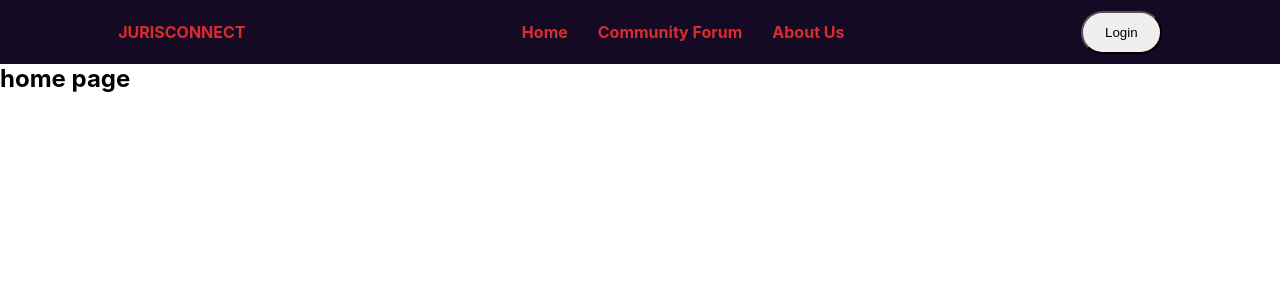
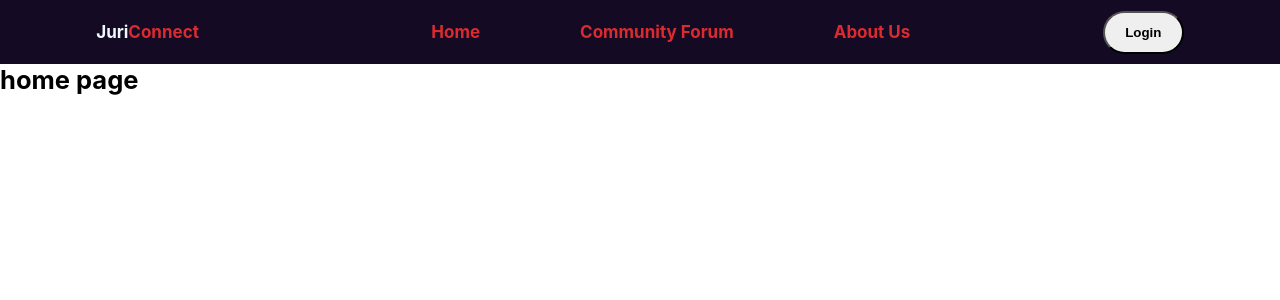
Before and after one commit to JayaruPerera/Juris_Connect, a React (Create React App) app in the folder juris_connect/: page /home in a window 1280 px wide. Shown: the top 300 px of the page. Built offline with nearby package versions, Linux system fonts and the light colour scheme.

Commit message:
button hover done

```diff
--- a/juris_connect/src/components/Header/navbar.css
+++ b/juris_connect/src/components/Header/navbar.css
@@ -7,7 +7,7 @@ html {
     font-size: 62.5%;
 }
 body {
-    font-size: 1.6rem;
+    font-size: 1.7rem;
 }
 li {
     list-style: none;
@@ -25,15 +25,20 @@ a {
     height: 8vh;
     background: #140A24;
 }
+.nav_brand span {
+    color: aliceblue;
+}
 .nav_brand {
-    text-transform: uppercase;
+    text-transform: none;
+
+
 
 }
 .nav_menu {
     display: flex;
     align-items: center;
     justify-content: space-around;
-    gap: 3rem;
+    gap: 10rem;
 }
 .nav_toggler div {
     width: 2.5rem;
@@ -71,6 +76,7 @@ a {
     height: 43px;
     width: 81px;
     gap: 10px;
+    font-weight: bold;
 
 }
 .nav_active {
--- a/juris_connect/src/components/Header/navbar.jsx
+++ b/juris_connect/src/components/Header/navbar.jsx
@@ -13,7 +13,7 @@ function Navbar() {
 
     return (
         <nav className="nav">
-            <a href="#" className="nav_brand">JURISCONNECT</a>
+            <a href="#" className="nav_brand"><span>Juri</span>Connect</a>
             <ul className={active}>
                 <li className="nav_item"><a href="Home" className="nav_link">Home</a></li>
                 <li className="nav_item"><a href="Legalcon" className="nav_link">Community Forum</a></li>
--- a/juris_connect/src/pages/Legalcon.css
+++ b/juris_connect/src/pages/Legalcon.css
@@ -56,3 +56,6 @@
   .buttons{
     margin-top: 100px;
   }
+  .buttons button:hover {
+    background-color: #fad8d8;
+  }
```
